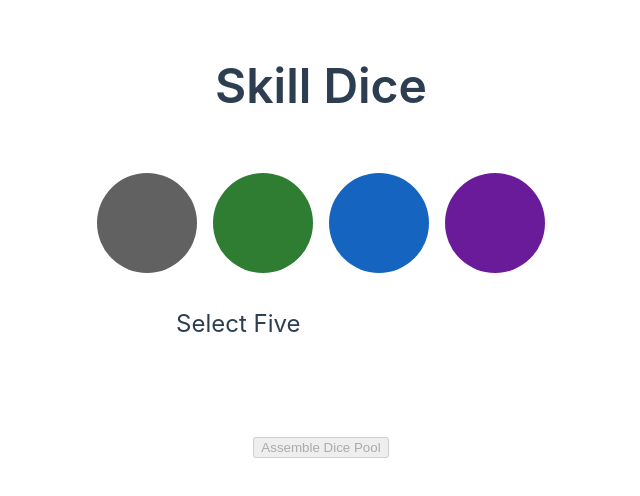
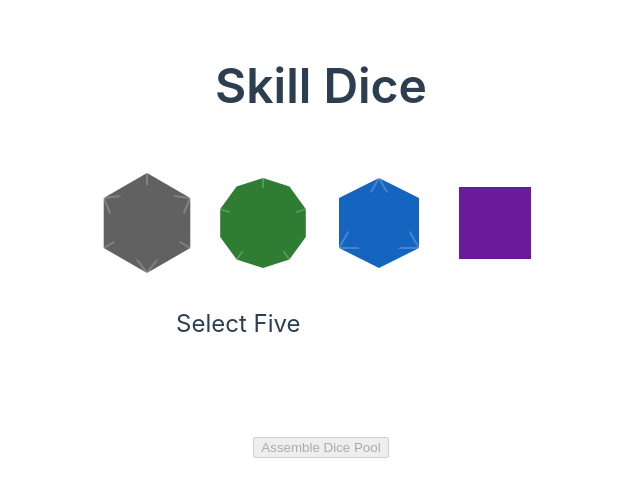
Before and after one commit to DanielBelchamber/skill-dice, a Vue app: page / in a window 1280 px wide. Shown: the top 496 px of the page, without its empty margins (319-959 px from the left). Built offline with nearby package versions, Linux system fonts and the light colour scheme.

Commit message:
feat: die backgrounds

```diff
--- a/src/components/SkillDie.vue
+++ b/src/components/SkillDie.vue
@@ -35,6 +35,51 @@ const fillColor = computed(() => {
 
 <template>
   <svg class="SkillDie" :width="size" :height="size" viewBox="0 0 100 100">
-    <circle cx="50" cy="50" r="50" :fill="fillColor" />
+    <rect v-if="dieType === 'Master'" x="14" y="14" width="72" height="72" :fill="fillColor" />
+
+    <g v-if="dieType === 'Expert'">
+      <!-- background -->
+      <polygon points="10,25 50,5 90,25 90,75 50,95 10,75" :fill="fillColor" />
+      <!-- line hints -->
+      <line x1="50" y1="5" x2="90" y2="75" stroke="white" stroke-width="2" opacity="0.2" />
+      <line x1="10" y1="75" x2="90" y2="75" stroke="white" stroke-width="2" opacity="0.2" />
+      <line x1="10" y1="75" x2="50" y2="5" stroke="white" stroke-width="2" opacity="0.2" />
+      <!-- hint cover -->
+      <circle cx="50" cy="50" r="32" :fill="fillColor" />
+    </g>
+
+    <g v-if="dieType === 'Adept'">
+      <!-- background -->
+      <polygon
+        points="50,5 76.43,13.59 92.8,36.09 92.8,63.91 76.43,86.41 50,95 23.57,86.41 7.2,63.91 7.2,36.09 23.57,13.59"
+        :fill="fillColor" />
+      <!-- line hints -->
+      <line x1="50" y1="5" x2="50" y2="50" stroke="white" stroke-width="2" opacity="0.2" />
+      <line x1="92.8" y1="36.09" x2="50" y2="50" stroke="white" stroke-width="2" opacity="0.2" />
+      <line x1="76.43" y1="86.41" x2="50" y2="50" stroke="white" stroke-width="2" opacity="0.2" />
+      <line x1="23.57" y1="86.41" x2="50" y2="50" stroke="white" stroke-width="2" opacity="0.2" />
+      <line x1="7.2" y1="36.09" x2="50" y2="50" stroke="white" stroke-width="2" opacity="0.2" />
+      <!-- hint cover -->
+      <circle cx="50" cy="50" r="35" :fill="fillColor" />
+    </g>
+
+    <g v-if="dieType === 'Novice'">
+      <!-- background -->
+      <polygon points="6.7,25 50,0 93.3,25 93.3,75 50,100 6.7,75" :fill="fillColor" />
+      <!-- line hints -->
+      <line x1="50" y1="0" x2="50" y2="20" stroke="white" stroke-width="2" opacity="0.2" />
+      <line x1="6.7" y1="25" x2="50" y2="20" stroke="white" stroke-width="2" opacity="0.2" />
+      <line x1="93.3" y1="25" x2="50" y2="20" stroke="white" stroke-width="2" opacity="0.2" />
+
+      <line x1="93.3" y1="75" x2="75.98" y2="65" stroke="white" stroke-width="2" opacity="0.2" />
+      <line x1="93.3" y1="25" x2="75.98" y2="65" stroke="white" stroke-width="2" opacity="0.2" />
+      <line x1="50" y1="100" x2="75.98" y2="65" stroke="white" stroke-width="2" opacity="0.2" />
+
+      <line x1="6.7" y1="75" x2="24.02" y2="65" stroke="white" stroke-width="2" opacity="0.2" />
+      <line x1="6.7" y1="25" x2="24.02" y2="65" stroke="white" stroke-width="2" opacity="0.2" />
+      <line x1="50" y1="100" x2="24.02" y2="65" stroke="white" stroke-width="2" opacity="0.2" />
+      <!-- hint cover -->
+      <circle cx="50" cy="50" r="38" :fill="fillColor" />
+    </g>
   </svg>
 </template>
```
